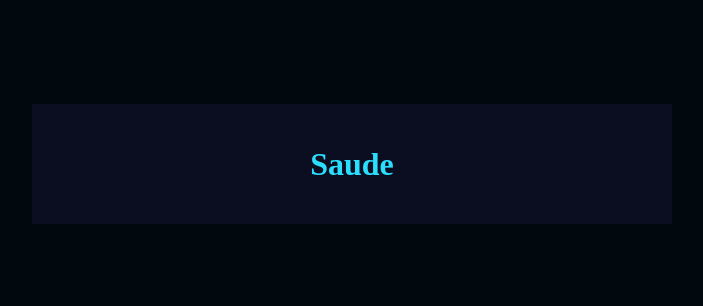
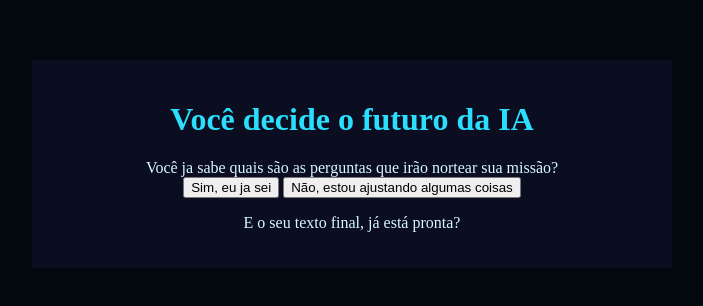
Before and after one commit to nathaly3245/auladia01-07, a plain HTML site: page IAluzia-main/IAluzia/index.html in a window 1280 px wide. Shown: the part 244-550 px from the top of the page, without its empty margins (288-991 px from the left). Drawn offline with Linux system fonts and the light colour scheme.

Commit message:
index.html

```diff
--- a/IAluzia-main/IAluzia/index.html
+++ b/IAluzia-main/IAluzia/index.html
@@ -5,16 +5,25 @@
     <meta http-equiv="X-UA-Compatible" content="IE=edge">
     <meta name="viewport" content="width=device-width, initial-scale=1.0">
     <link rel="stylesheet" href="style.css">
-    <title>Document</title>
+    <title>Você decide o futuro da IA</title>
 </head>
 <body>
     <div class="caixa-principal">
-        <h1>Saude</h1>
-        <div class="caixa-perguntas"></div>
-        <div class="caixa-alternativas"></div>
-        <div class="caixa-resultado"></div>
-            <p class="texto-resultado"></p>
+        <h1>Você decide o futuro da IA</h1>
+        <div class="caixa-perguntas">
+        Você ja sabe quais são as perguntas que irão nortear sua missão?
+    </div>
+        <div class="caixa-alternativas">
+            <button>Sim, eu ja sei</button>
+            <button>Não, estou ajustando algumas coisas</button>
         </div>
+        <div class="caixa-resultado">
+            <p class="texto-resultado">
+                E o seu texto final, já está pronta?
+            </p>
+        </div>
+        </div>
+        <script src="main.js"></script>
 
 </body>
 </html>
```
